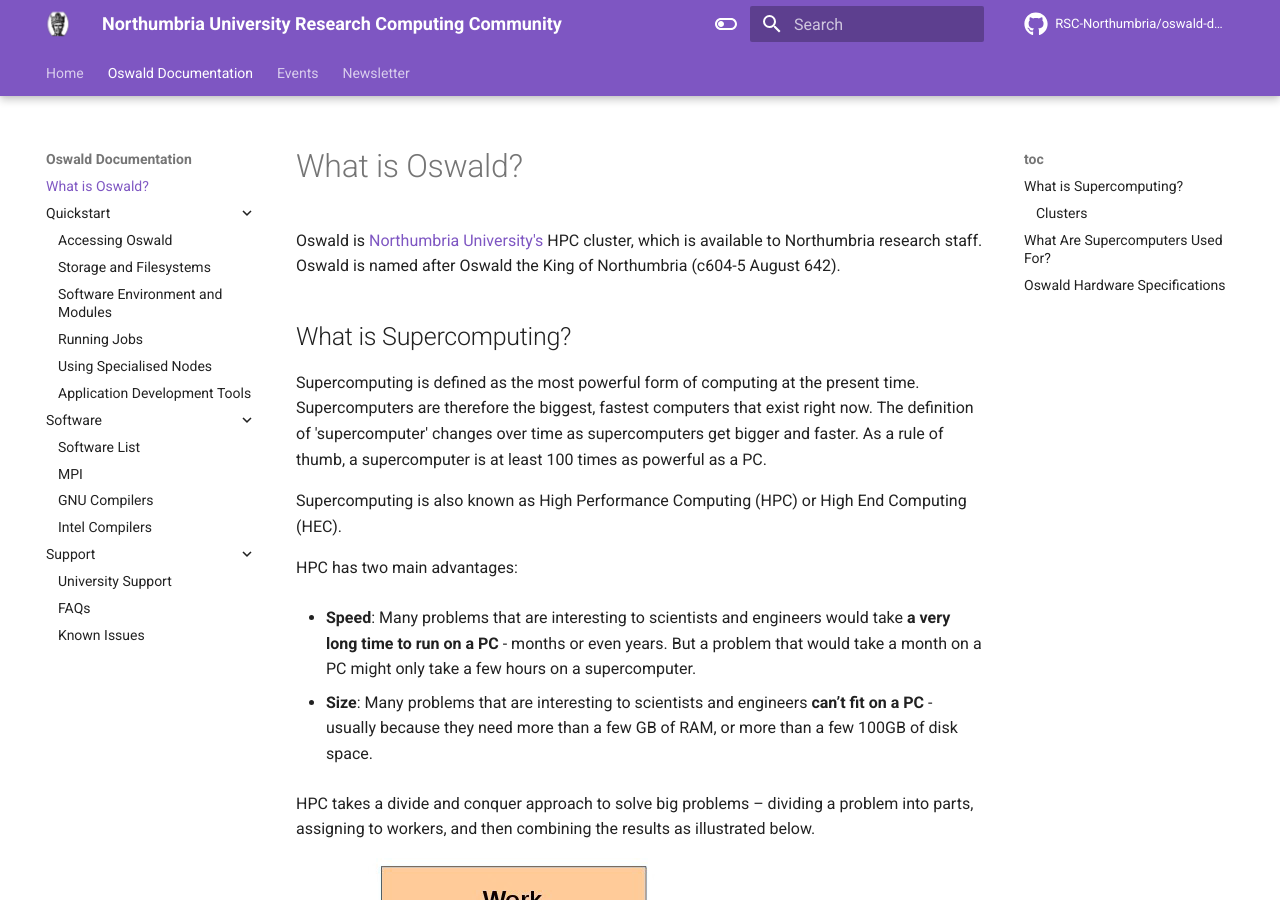
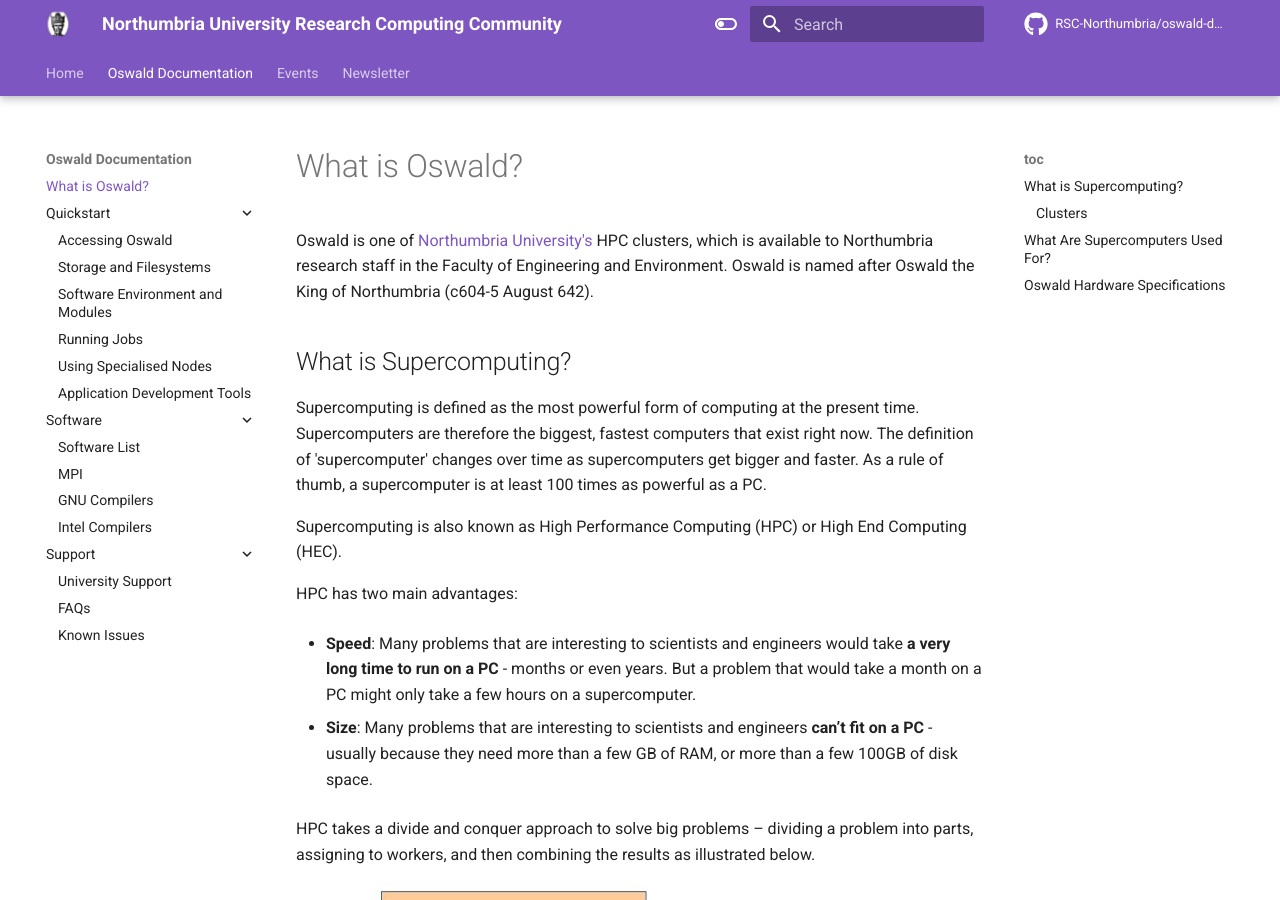
Before and after one commit to NorthumbriaResearchComputing/oswald-docs, an MkDocs documentation site: the page built from docs/oswald/what-is-oswald.md, in a window 1280 px wide and 900 px high. Built offline with MkDocs 1.6.1 and Material for MkDocs 9.7.7, drawn with Linux system fonts in a browser that asks for light colours; comment, search, counter and statistics services are not loaded.

Commit message:
Specify it is a faculty resource

```diff
--- a/docs/oswald/what-is-oswald.md
+++ b/docs/oswald/what-is-oswald.md
@@ -1,6 +1,6 @@
 # What is Oswald?
 
-Oswald is [Northumbria University's](https://www.northumbria.ac.uk) HPC cluster, which is available to Northumbria research staff. Oswald is named after Oswald the King of Northumbria (c604-5 August 642).
+Oswald is one of [Northumbria University's](https://www.northumbria.ac.uk) HPC clusters, which is available to Northumbria research staff in the Faculty of Engineering and Environment. Oswald is named after Oswald the King of Northumbria (c604-5 August 642).
 
 ## What is Supercomputing?
 
```
